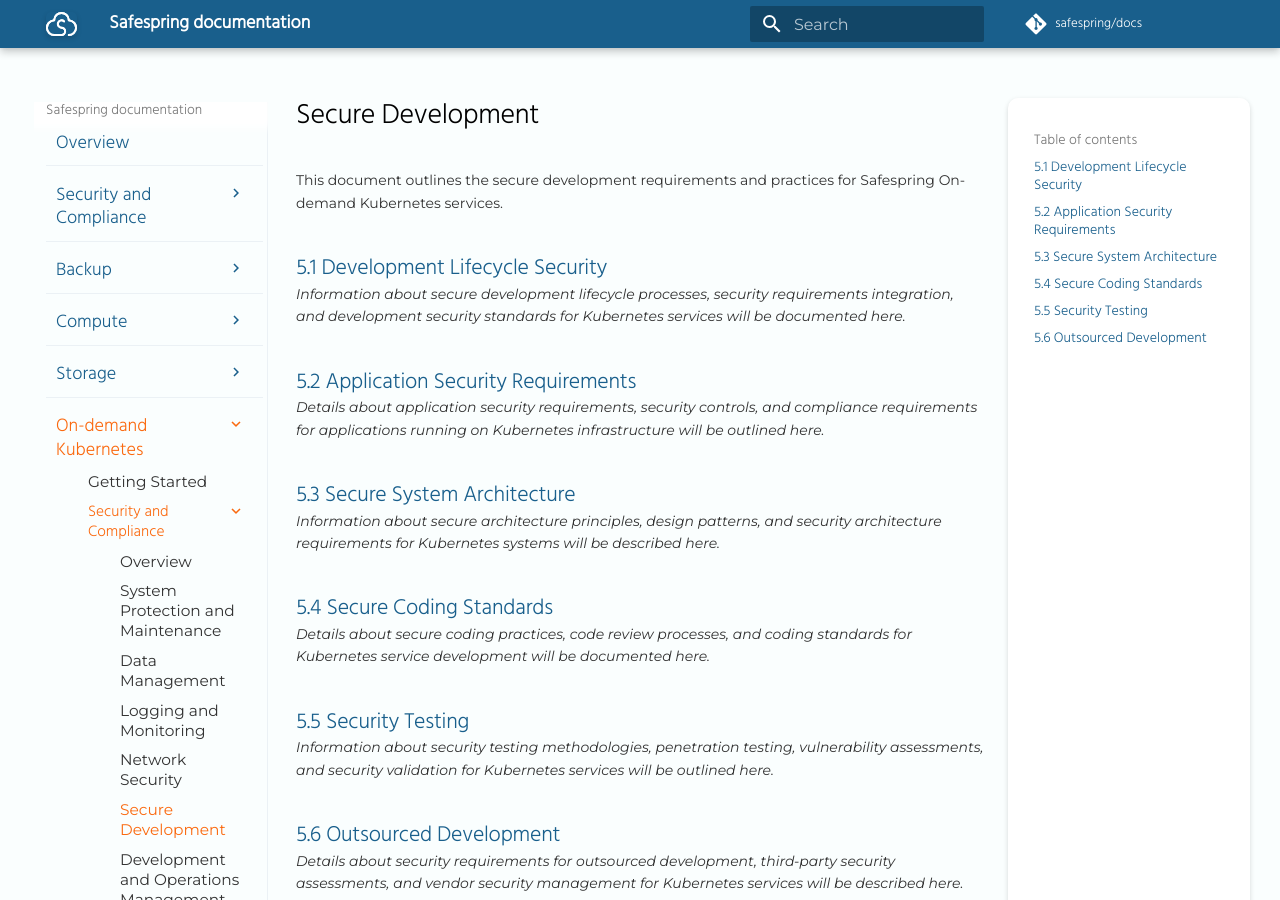
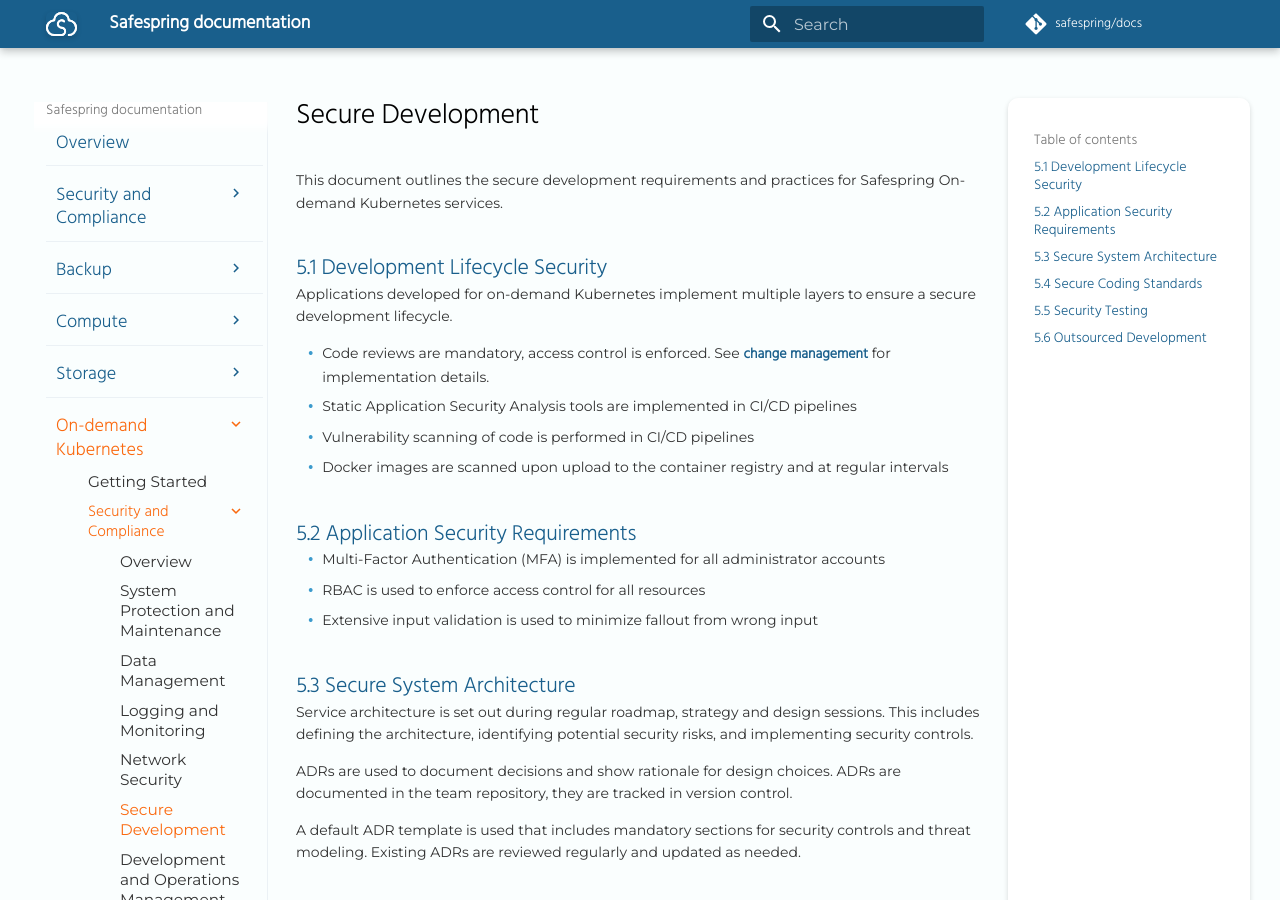
Before and after one commit to safespring/docs, an MkDocs documentation site: the page built from content/kubernetes/security-compliance/secure-development.md, in a window 1280 px wide and 900 px high. Built offline with MkDocs 1.6.1 and Material for MkDocs 9.7.7, drawn with Linux system fonts in a browser that asks for light colours; a script that is not in the unit is left out; comment, search, counter and statistics services are not loaded; some of the changed text lies outside the part shown.

Commit message:
add sdlc descriptions

```diff
--- a/content/kubernetes/security-compliance/secure-development.md
+++ b/content/kubernetes/security-compliance/secure-development.md
@@ -4,24 +4,37 @@
 
 ## 5.1 Development Lifecycle Security
 
-*Information about secure development lifecycle processes, security requirements integration, and development security standards for Kubernetes services will be documented here.*
+Applications developed for on-demand Kubernetes implement multiple layers to ensure a secure development lifecycle.
+
+* Code reviews are mandatory, access control is enforced. See [change management](../development-operations-management#62-change-management) for implementation details.
+* Static Application Security Analysis tools are implemented in CI/CD pipelines
+* Vulnerability scanning of code is performed in CI/CD pipelines
+* Docker images are scanned upon upload to the container registry and at regular intervals
 
 ## 5.2 Application Security Requirements
 
-*Details about application security requirements, security controls, and compliance requirements for applications running on Kubernetes infrastructure will be outlined here.*
+* Multi-Factor Authentication (MFA) is implemented for all administrator accounts
+* RBAC is used to enforce access control for all resources
+* Extensive input validation is used to minimize fallout from wrong input
 
 ## 5.3 Secure System Architecture
 
-*Information about secure architecture principles, design patterns, and security architecture requirements for Kubernetes systems will be described here.*
+Service architecture is set out during regular roadmap, strategy and design sessions. This includes defining the architecture, identifying potential security risks, and implementing security controls.
+
+ADRs are used to document decisions and show rationale for design choices. ADRs are documented in the team repository, they are tracked in version control.
+
+A default ADR template is used that includes mandatory sections for security controls and threat modeling.
+Existing ADRs are reviewed regularly and updated as needed.
 
 ## 5.4 Secure Coding Standards
 
-*Details about secure coding practices, code review processes, and coding standards for Kubernetes service development will be documented here.*
+Industry best practices and resources are used to ensure secure coding standards for Kubernetes service development. This includes following secure coding guidelines, conducting code reviews, and training developers on secure coding practices.
 
 ## 5.5 Security Testing
 
-*Information about security testing methodologies, penetration testing, vulnerability assessments, and security validation for Kubernetes services will be outlined here.*
+* Automated security testing and Vulnerability scanning is implemented in CI/CD pipelines.
 
 ## 5.6 Outsourced Development
 
-*Details about security requirements for outsourced development, third-party security assessments, and vendor security management for Kubernetes services will be described here.*
+When development is outsourced to third parties, this is done under strict security requirements.
+Security requirements are part of outsourced contracts and contractors always follow the same security standards as our own teams.
```
Also changed, not shown: content/kubernetes/security-compliance/development-operations-management.md (+2 -2 lines).
